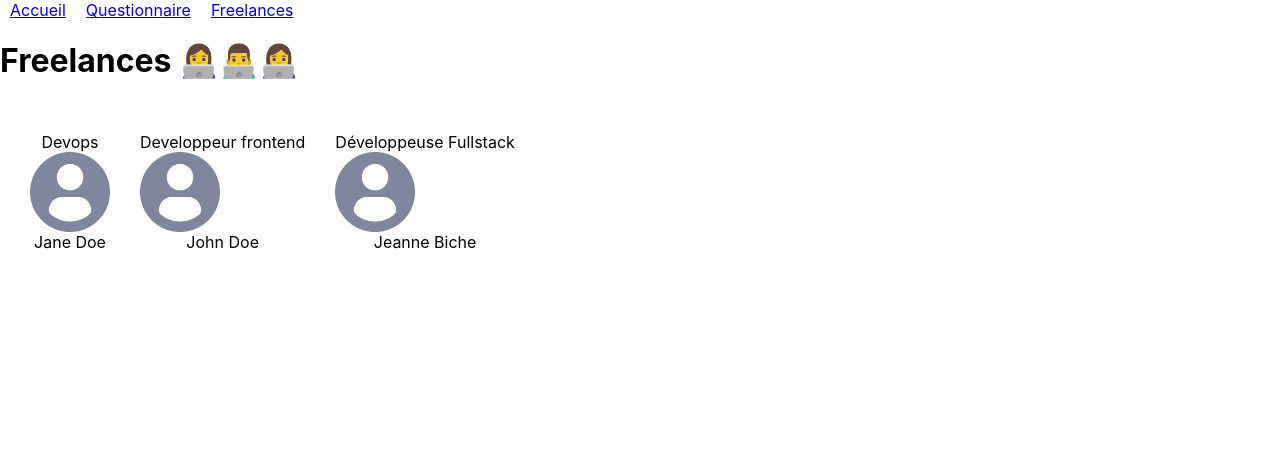
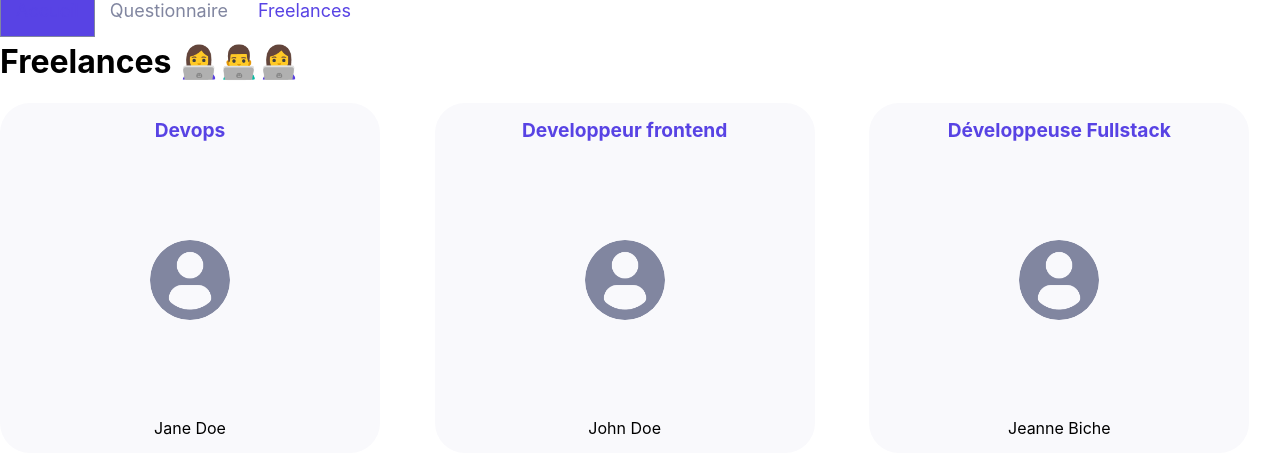
Before and after one commit to ourystd/shiny-agency, a React (Create React App) app: page /freelances in a window 1280 px wide. Shown: the top 474 px of the page. Built offline with nearby package versions, Linux system fonts and the light colour scheme.

Commit message:
getting started with styling using styled-components

```diff
--- a/package.json
+++ b/package.json
@@ -12,6 +12,7 @@
     "react-router-dom": "6.3.0",
     "react-scripts": "5.0.1",
     "sass": "^1.52.1",
+    "styled-components": "^5.3.5",
     "web-vitals": "^2.1.0"
   },
   "scripts": {
--- a/src/components/Card.jsx
+++ b/src/components/Card.jsx
@@ -1,20 +1,43 @@
 import PropTypes from "prop-types";
 import DefaultPicture from "../assets/profile.png";
+import styled from "styled-components";
+import colors from "../utils/style/color";
+
+const CardLabel = styled.span`
+  color: #5843e4;
+  font-size: 1.2rem;
+  font-weight: bold;
+`;
+
+const CardImage = styled.img`
+  height: 80px;
+  width: 80px;
+  border-radius: 50%;
+`;
+
+const CardWrapper = styled.div`
+  display: flex;
+  flex-direction: column;
+  align-items: center;
+  justify-content: space-between;
+  padding: 15px;
+  background-color: ${colors.backgroundLight};
+  border-radius: 30px;
+  width: 350px;
+  transition: 200ms;
+  &:hover {
+    cursor: pointer;
+    box-shadow: 2px 2px 10px #e2e3e9;
+  }
+`;
 
 const Card = ({ label, title, picture }) => {
   return (
-    <div
-      style={{
-        display: "flex",
-        flexDirection: "column",
-        padding: 15,
-        textAlign: "center",
-      }}
-    >
-      <span>{label}</span>
-      <img src={picture} alt="freelance" height={80} width={80} />
+    <CardWrapper>
+      <CardLabel>{label}</CardLabel>
+      <CardImage src={picture} alt="freelance" />
       <span>{title}</span>
-    </div>
+    </CardWrapper>
   );
 };
 
--- a/src/components/Header.jsx
+++ b/src/components/Header.jsx
@@ -1,21 +1,34 @@
-import { Link } from "react-router-dom";
+import { NavLink } from "react-router-dom";
+import styled from "styled-components";
+import colors from "../utils/style/color";
+
+const StyledLink = styled(NavLink)`
+  padding: 15px;
+  color: #8186a0;
+  text-decoration: none;
+  font-size: 18px;
+
+  &:hover {
+    color: #5843e4;
+  }
+
+  &.active {
+    color: #5843e4;
+  }
+
+  ${(props) =>
+    props.$isFullLink &&
+    `color: #fff; border: 1px solid #8186a0; background-color: ${colors.primary};`}
+`;
 
 const Header = () => {
-  const navStyle = {
-    margin: 10,
-  };
-
   return (
     <nav>
-      <Link style={navStyle} to="/">
+      <StyledLink to="/" $isFullLink>
         Accueil
-      </Link>
-      <Link style={navStyle} to="/survey/1">
-        Questionnaire
-      </Link>
-      <Link style={navStyle} to="/freelances">
-        Freelances
-      </Link>
+      </StyledLink>
+      <StyledLink to="/survey/1">Questionnaire</StyledLink>
+      <StyledLink to="/freelances">Freelances</StyledLink>
     </nav>
   );
 };
--- a/src/pages/Freelances.jsx
+++ b/src/pages/Freelances.jsx
@@ -1,3 +1,4 @@
+import styled from "styled-components";
 import DefaultPicture from "../assets/profile.png";
 import Card from "../components/Card";
 
@@ -19,16 +20,23 @@
   },
 ];
 
+const CardsContainer = styled.div`
+  display: grid;
+  gap: 24px;
+  grid-template-rows: 350px 350px;
+  grid-template-columns: repeat(3, 1fr);
+
+  &:hover {
+  }
+`;
+
 const Freelances = () => {
   console.log("Freelances", freelanceProfiles);
 
   return (
     <div>
       <h1>Freelances 👩‍💻👨‍💻👩‍💻</h1>
-      <div
-        className="freelance-profiles"
-        style={{ display: "flex", padding: 15 }}
-      >
+      <CardsContainer>
         {freelanceProfiles.map((profile, index) => (
           <Card
             key={`${profile.name}-${index}`}
@@ -37,7 +45,7 @@
             picture={profile.picture}
           />
         ))}
-      </div>
+      </CardsContainer>
     </div>
   );
 };
--- /dev/null
+++ b/src/utils/style/color.js
@@ -0,0 +1,7 @@
+const colors = {
+  primary: "#5843E4",
+  secondary: "#8186A0",
+  backgroundLight: "#F9F9FC",
+};
+
+export default colors;
```
Also changed, not shown: 1 other file (tests, documents, lock files or other folders).
